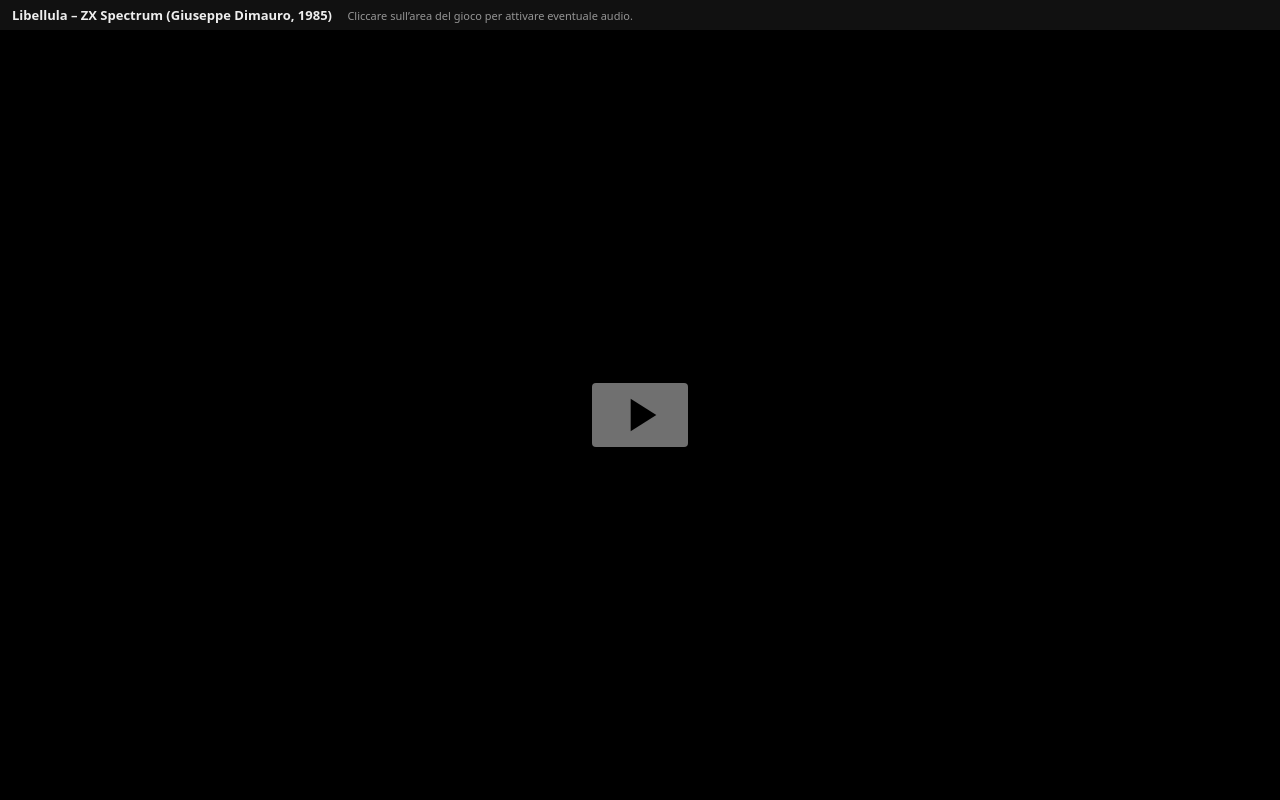
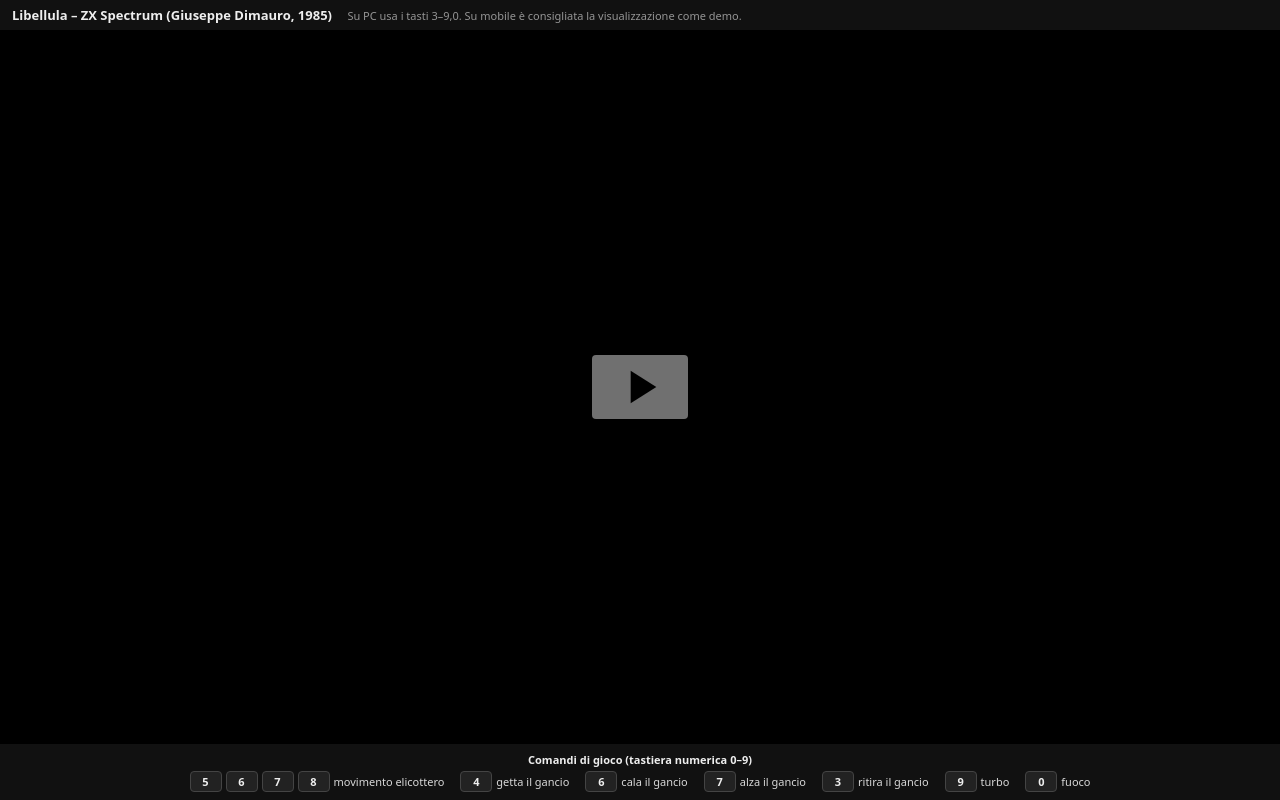
Before and after one commit to mr-thearch/libellula, a plain HTML site: page index.html in a window 1280 px wide. Drawn offline with Linux system fonts and the light colour scheme; no server answers.

Commit message:
New page version

```diff
--- a/index.html
+++ b/index.html
@@ -2,10 +2,10 @@
 <html lang="it">
 <head>
     <meta charset="utf-8" />
-    <title>Libellula – ZX Spectrum (demo interna)</title>
+    <title>Libellula – ZX Spectrum (demo)</title>
     <meta name="viewport" content="width=device-width, initial-scale=1" />
 
-    <!-- JSSpeccy 3: assicurarsi che il percorso punti a jsspeccy.js -->
+    <!-- JSSpeccy 3 -->
     <script src="jsspeccy/jsspeccy.js"></script>
 
     <style>
@@ -31,12 +31,12 @@
             z-index: 10;
         }
 
-        header span.titolo {
+        header .titolo {
             font-weight: 600;
             color: #eee;
         }
 
-        header span.note {
+        header .note {
             opacity: 0.7;
             margin-left: 12px;
             font-size: 11px;
@@ -51,8 +51,51 @@
         }
 
         #jsspeccy {
-            /* lo zoom principale lo gestisce l’opzione JS; qui basta che il div si adatti */
             display: inline-block;
+        }
+
+        .comandi {
+            background: #111;
+            color: #eee;
+            padding: 8px 10px;
+            font-size: 11px;
+            box-shadow: 0 -2px 8px rgba(0,0,0,0.7);
+        }
+
+        .comandi-titolo {
+            text-align: center;
+            font-weight: 600;
+            font-size: 11px;
+            margin-bottom: 4px;
+        }
+
+        .righe-comandi {
+            display: flex;
+            flex-wrap: wrap;
+            justify-content: center;
+            gap: 8px 16px;
+        }
+
+        .riga-comando {
+            display: flex;
+            align-items: center;
+            gap: 4px;
+        }
+
+        .keycap {
+            min-width: 18px;
+            padding: 2px 6px;
+            border-radius: 4px;
+            border: 1px solid #444;
+            background: #222;
+            text-align: center;
+            font-size: 11px;
+            font-weight: 600;
+        }
+
+        .descr {
+            font-size: 11px;
+            opacity: 0.9;
         }
     </style>
 </head>
@@ -60,43 +103,60 @@
 
 <header>
     <span class="titolo">Libellula – ZX Spectrum (Giuseppe Dimauro, 1985)</span>
-        <span class="note">Cliccare sull’area del gioco per attivare eventuale audio.</span>
+    <span class="note">Su PC usa i tasti 3–9,0. Su mobile è consigliata la visualizzazione come demo.</span>
 </header>
 
 <div class="contenitore-emulatore">
     <div id="jsspeccy"></div>
 </div>
 
+<div class="comandi">
+    <div class="comandi-titolo">Comandi di gioco (tastiera numerica 0–9)</div>
+    <div class="righe-comandi">
+        <div class="riga-comando">
+            <span class="keycap">5</span><span class="keycap">6</span><span class="keycap">7</span><span class="keycap">8</span>
+            <span class="descr">movimento elicottero</span>
+        </div>
+        <div class="riga-comando">
+            <span class="keycap">4</span>
+            <span class="descr">getta il gancio</span>
+        </div>
+        <div class="riga-comando">
+            <span class="keycap">6</span>
+            <span class="descr">cala il gancio</span>
+        </div>
+        <div class="riga-comando">
+            <span class="keycap">7</span>
+            <span class="descr">alza il gancio</span>
+        </div>
+        <div class="riga-comando">
+            <span class="keycap">3</span>
+            <span class="descr">ritira il gancio</span>
+        </div>
+        <div class="riga-comando">
+            <span class="keycap">9</span>
+            <span class="descr">turbo</span>
+        </div>
+        <div class="riga-comando">
+            <span class="keycap">0</span>
+            <span class="descr">fuoco</span>
+        </div>
+    </div>
+</div>
+
 <script>
-        // Inizializzazione dell’emulatore.
-        // Opzioni disponibili documentate nel README di JSSpeccy:
-        // autoStart, autoLoadTapes, tapeAutoLoadMode, machine, openUrl, zoom, sandbox, uiEnabled, ecc. :contentReference[oaicite:2]{index=2}
-
-        //JSSpeccy(document.getElementById('jsspeccy'), {
-        //    machine: 48,               // ZX Spectrum 48K
-        //    zoom: 2,                   // ingrandimento (1 = 100%, 2 = 200%, ecc.)
-        //    autoStart: true,           // parte subito (ma l’audio richiede comunque un click dell’utente)
-        //    autoLoadTapes: true,       // fa automaticamente LOAD "" / Tape Loader
-        //    tapeAutoLoadMode: 'default',
-        //    openUrl: ['tapes/libellula.tzx'], // percorso relativo al sito IIS
-        //    sandbox: true,             // blocca UI per impedire apertura di altri file
-        //    uiEnabled: false,          // nasconde toolbar/menu dell’emulatore
-        //    keyboardEnabled: true,     // la tastiera funziona normalmente
-        //    tapeTrapsEnabled: true     // caricamento rapido del nastro
-        //});
-
+    // Inizializzazione dell’emulatore con snapshot
     JSSpeccy(document.getElementById('jsspeccy'), {
         machine: 48,
         zoom: 2,
         autoStart: true,
-        autoLoadTapes: false,              // niente LOAD "" automatici, non servono
+        autoLoadTapes: false,
         openUrl: ['snapshots/libellula.sna'],
         sandbox: true,
         uiEnabled: false,
         keyboardEnabled: true,
-        tapeTrapsEnabled: true             // irrilevante, non usiamo il nastro
+        tapeTrapsEnabled: true
     });
-
 </script>
 
 </body>
```
Lines whose indentation alone changed are shown as unchanged.
